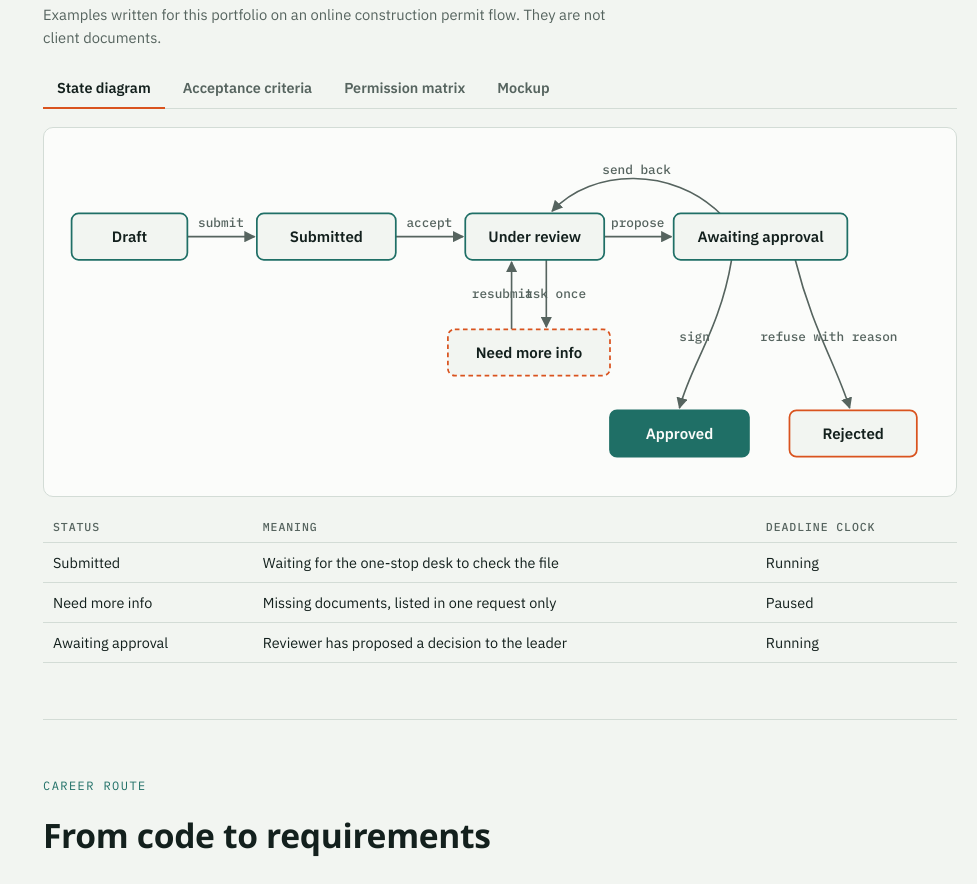
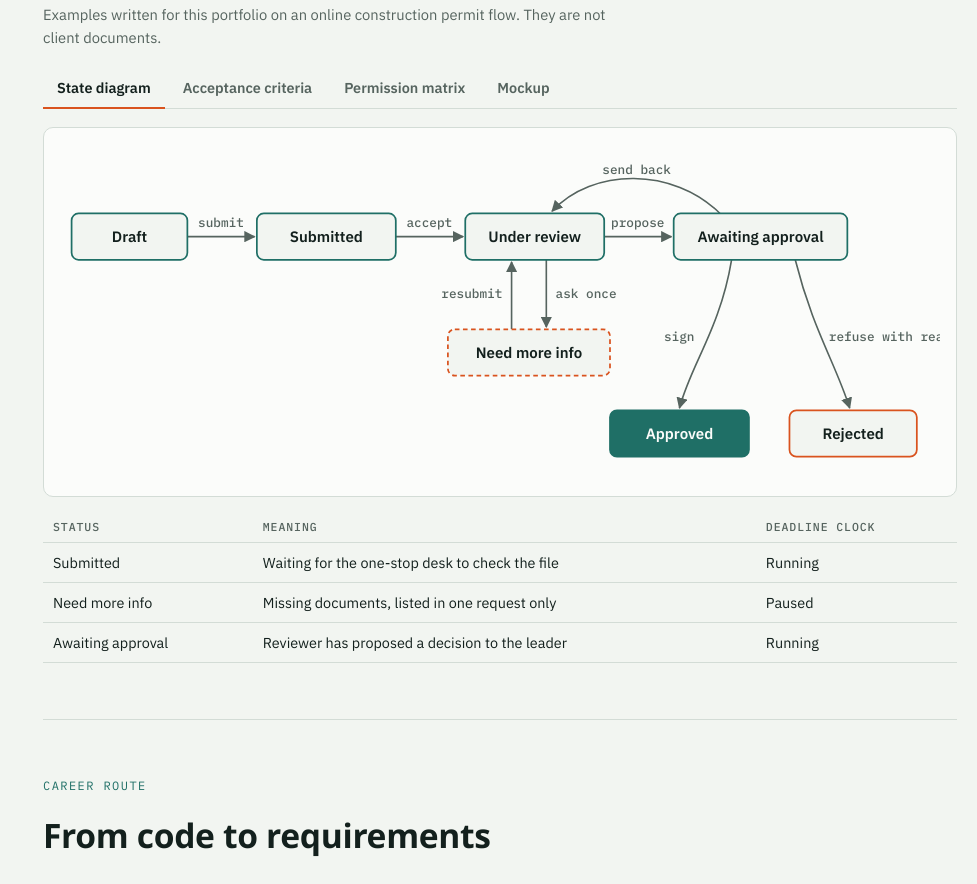
Before and after one commit to khanhlong0201/sharing-knowledge, a plain HTML site: page portfolio.html in a window 1280 px wide. Shown: the part 2210-3094 px from the top of the page, without its empty margins (303-1280 px from the left). Drawn offline with Linux system fonts and the light colour scheme; a web font is replaced by a local one.

Commit message:
Update portfolio.html: sửa nhãn sơ đồ trạng thái bị đè chữ
Co-Authored-By: Claude Opus 5.5 <noreply@anthropic.com>

```diff
--- a/portfolio.html
+++ b/portfolio.html
@@ -171,7 +171,7 @@ footer{padding-block:28px;border-top:1px solid var(--line)}
 .diagram .nodes text.on-ok{fill:var(--sheet)}
 .diagram .edges line,.diagram .edges path{stroke:var(--muted);stroke-width:1.4;fill:none;marker-end:url(#arr)}
 .diagram .ah{fill:var(--muted)}
-.diagram .elabels text{fill:var(--muted);font:500 11px var(--f-mono);text-anchor:middle}
+.diagram .elabels text{fill:var(--muted);font:500 11px var(--f-mono)}
 table.mini,table.matrix{border-collapse:collapse;width:100%;font-size:.9rem;margin-top:14px}
 .mini th,.mini td,.matrix th,.matrix td{border-bottom:1px solid var(--line);padding:8px 10px;text-align:left;vertical-align:top}
 .mini th,.matrix th{font:500 .72rem var(--f-mono);text-transform:uppercase;letter-spacing:.08em;color:var(--muted)}
@@ -364,12 +364,12 @@ pre.ac .k{color:var(--route);font-weight:500}
             <rect x="630" y="230" width="110" height="40" rx="6" class="bad"/><text x="685" y="255">Rejected</text>
           </g>
           <g class="elabels">
-            <text x="139" y="72">submit</text>
-            <text x="319" y="72">accept</text>
-            <text x="499" y="72">propose</text>
+            <text x="139" y="72" text-anchor="middle">submit</text>
+            <text x="319" y="72" text-anchor="middle">accept</text>
+            <text x="499" y="72" text-anchor="middle">propose</text>
             <text x="428" y="133" text-anchor="start">ask once</text>
             <text x="382" y="133" text-anchor="end">resubmit</text>
-            <text x="498" y="26">send back</text>
+            <text x="498" y="26" text-anchor="middle">send back</text>
             <text x="548" y="170" text-anchor="end">sign</text>
             <text x="664" y="170" text-anchor="start">refuse with reason</text>
           </g>
```
